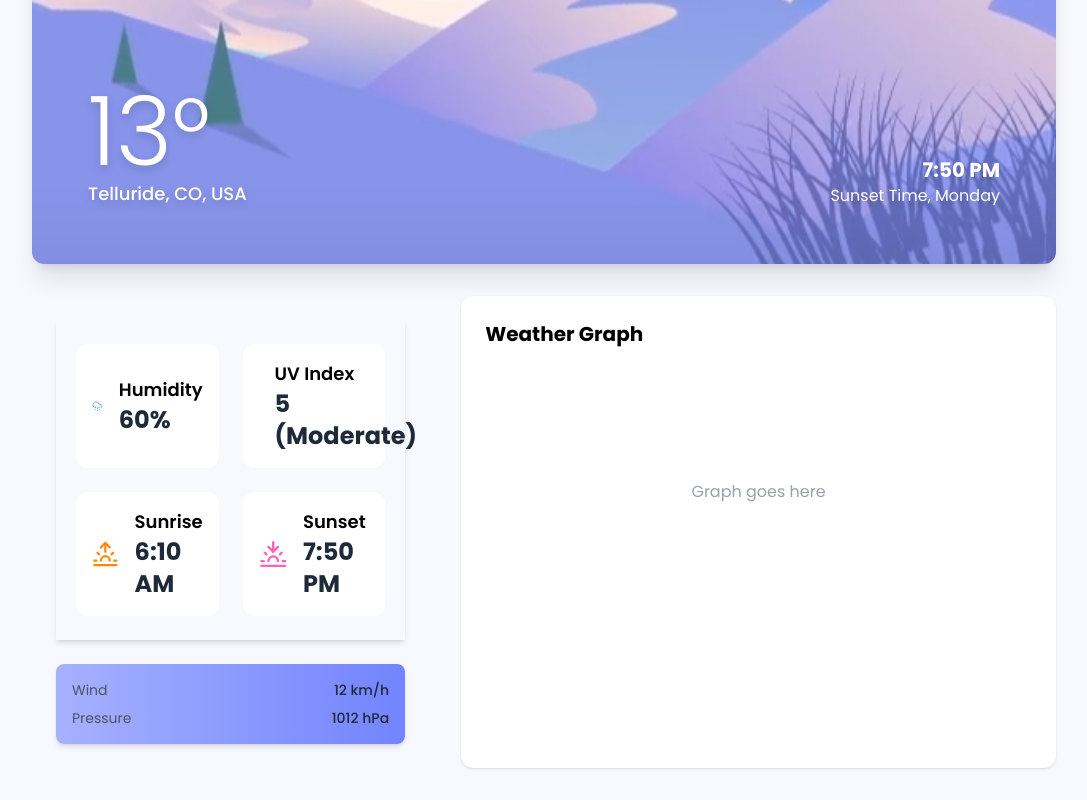
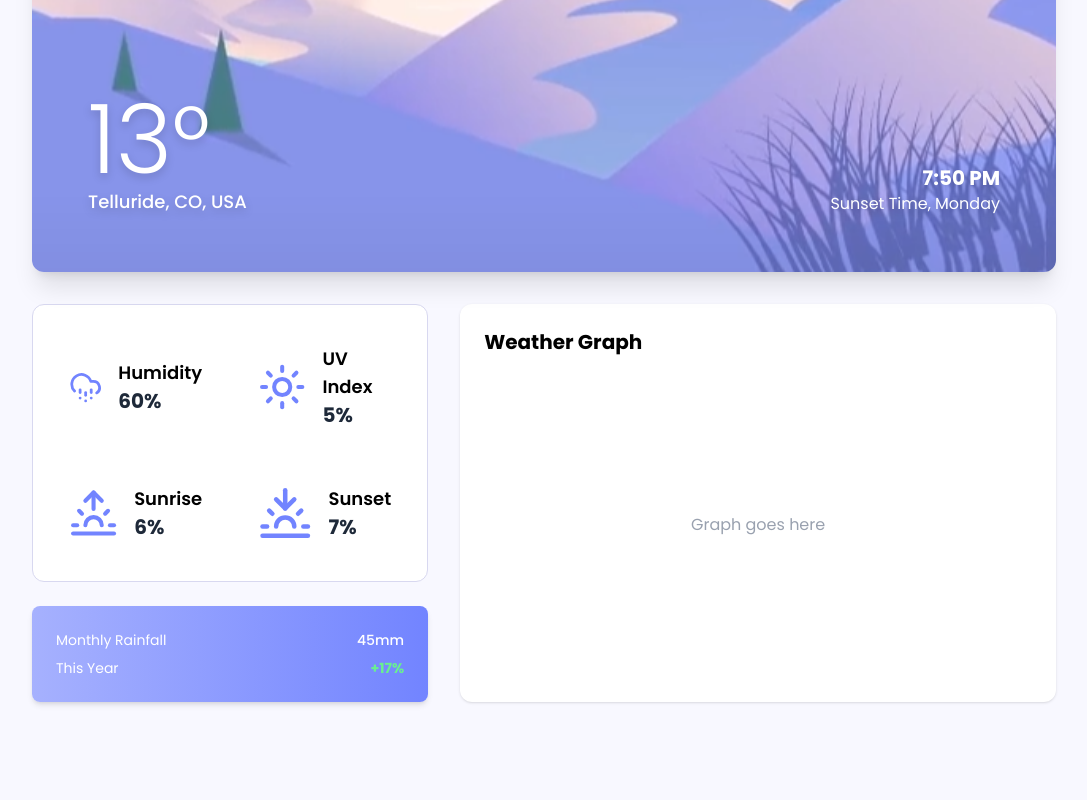
Before and after one commit to ami-inn/weather-app-mt, a Next.js app: page / in a window 1280 px wide. Shown: the part 284-1084 px from the top of the page, without its empty margins (96-1183 px from the left). After the commit the page ends 1018 px from the top, so only its background shows below. Built offline with nearby package versions, Linux system fonts and the light colour scheme; a web font is replaced by a local one.

Commit message:
udpate the ui

```diff
--- a/src/app/page.tsx
+++ b/src/app/page.tsx
@@ -1,22 +1,17 @@
 import React from "react";
-import {
-  LucideMenu,
-  LucideSearch,
-  CloudHail,
-  Sunrise,
-  Sunset,
-  Sun,
-} from "lucide-react";
+import { CloudHail, Sunrise, Sunset, Sun } from "lucide-react";
 import WeatherImg from "../assets/weather.png";
 import Image from "next/image";
 import Navbar from "@/shared/components/Navbar";
+import Card from "@/shared/components/Card";
+import { weatherCards } from "@/constant";
 
 const page = () => {
   return (
     <main className="flex flex-col min-h-screen px-32 py-8  items-center">
-     <Navbar/>
+      <Navbar />
       {/* weathre info section */}
-      <section className="w-full flex justify-center mt-2">
+      <section className="w-full flex justify-center mt-4">
         <div className="relative w-full ">
           <Image
             src={WeatherImg}
@@ -25,7 +20,9 @@ const page = () => {
           />
           {/* Left bottom: Temperature and location */}
           <div className="absolute left-14 bottom-14 text-white">
-            <div className="text-8xl font-light font-poppins drop-shadow-lg">13°</div>
+            <div className="text-8xl font-light font-poppins drop-shadow-lg">
+              13°
+            </div>
             <div className="text-lg font-medium drop-shadow-lg">
               Telluride, CO, USA
             </div>
@@ -39,70 +36,44 @@ const page = () => {
       </section>
 
       {/* about section graph and other thisng */}
-      <section className="flex w-full mt-8 gap-8">
-        {/* Left side: 35% */}
-        <div className="w-[40%]  p-6 flex  flex-col justify-center">
-          {/* Add your left side content here */}
-          <div className="grid grid-cols-2 px-5 py-6 gap-6 shadow-md">
-            {/* Humidity Card */}
-            <div className="flex items-center bg-white rounded-xl   p-4">
-              <CloudHail className="w-10 h-10 text-blue-400 mr-4" />
-              <div>
-                <span className="text-lg font-semibold">Humidity</span>
-                <div className="text-2xl font-bold text-gray-800">60%</div>
-              </div>
-            </div>
-            {/* UV Index Card */}
-            <div className="flex items-center bg-white rounded-xl   p-4">
-              <Sun className="w-10 h-10 text-yellow-400 mr-4" />
-              <div>
-                <span className="text-lg font-semibold">UV Index</span>
-                <div className="text-2xl font-bold text-gray-800">
-                  5 (Moderate)
-                </div>
-              </div>
-            </div>
-            {/* Sunrise Card */}
-            <div className="flex items-center bg-white rounded-xl   p-4">
-              <Sunrise className="w-10 h-10 text-orange-400 mr-4" />
-              <div>
-                <span className="text-lg font-semibold">Sunrise</span>
-                <div className="text-2xl font-bold text-gray-800">6:10 AM</div>
-              </div>
-            </div>
-            {/* Sunset Card */}
-            <div className="flex items-center bg-white rounded-xl   p-4">
-              <Sunset className="w-10 h-10 text-pink-400 mr-4" />
-              <div>
-                <span className="text-lg font-semibold">Sunset</span>
-                <div className="text-2xl font-bold text-gray-800">7:50 PM</div>
-              </div>
-            </div>
+      <section className="flex flex-col md:flex-row w-full mt-8 gap-8">
+        {/* Left side: 40% on desktop, full width on mobile */}
+        <div className="md:w-[40%] w-full  flex flex-col justify-center">
+          <div className="grid grid-cols-2 px-5 py-6 gap-6 border-secondary bg-white border-1 rounded-xl ">
+            {weatherCards.map((card, index) => (
+              <Card
+                key={index}
+                icon={card.icon}
+                label={card.label}
+                percentage={card.percentage}
+              />
+            ))}
           </div>
           {/* Small bottom div */}
           <div
-            className="mt-6 rounded-lg p-4 flex flex-col gap-2 shadow-md"
+            className="mt-6 rounded-lg p-4 px-6 py-6 flex flex-col gap-2 shadow-md"
             style={{
               background: "linear-gradient(90deg, #A6B1FE 0%, #7284FF 100%)",
             }}
           >
-            <div className="flex justify-between">
-              <span className="text-sm text-gray-600">Wind</span>
-              <span className="text-sm font-medium text-gray-800">12 km/h</span>
+            <div className="flex justify-between ">
+              <span className="text-sm text-white">Monthly Rainfall</span>
+              <span className="text-sm font-medium text-white">45mm</span>
             </div>
             <div className="flex justify-between">
-              <span className="text-sm text-gray-600">Pressure</span>
-              <span className="text-sm font-medium text-gray-800">
-                1012 hPa
+              <span className="text-sm text-white">This Year</span>
+              <span className="text-sm font-bold text-[#69EF91]">
+                +17%
               </span>
             </div>
           </div>
         </div>
-        {/* Right side: 65% */}
-        <div className="w-[60%] bg-white rounded-xl shadow p-6">
-          {/* Add your right side content here */}
+
+
+        {/* Right side: 60% on desktop, full width on mobile */}
+        <div className="md:w-[60%] w-full bg-white rounded-xl shadow p-6 flex flex-col">
           <h3 className="text-xl font-bold mb-4">Weather Graph</h3>
-          <div className="h-64 flex items-center justify-center text-gray-400">
+          <div className="flex-1 flex items-center justify-center text-gray-400 min-h-[256px]">
             {/* Placeholder for graph */}
             Graph goes here
           </div>
--- /dev/null
+++ b/src/constant/index.ts
@@ -0,0 +1,30 @@
+import {
+
+  CloudHail,
+  Sunrise,
+  Sunset,
+  Sun,
+} from "lucide-react";
+
+export const weatherCards = [
+    {
+        icon: CloudHail,
+        label: "Humidity",
+        percentage: 60,
+    },
+    {
+        icon: Sun,
+        label: "UV Index",
+        percentage: 5,
+    },
+    {
+        icon: Sunrise,
+        label: "Sunrise",
+        percentage: 6,
+    },
+    {
+        icon: Sunset,
+        label: "Sunset",
+        percentage: 7,
+    },
+]
--- /dev/null
+++ b/src/shared/components/Card.tsx
@@ -0,0 +1,15 @@
+import React from "react";
+
+const Card: React.FC<CardProps> = ({ icon: Icon, label, percentage }) => {
+  return (
+    <div className="flex items-center gap-4 bg-white rounded-xl p-4">
+      <Icon className="w-14 h-14 text-primary" />
+      <div>
+        <span className="text-lg font-semibold">{label}</span>
+        <div className="text-xl font-bold text-gray-800">{percentage}%</div>
+      </div>
+    </div>
+  );
+};
+
+export default Card;
--- a/src/types/index.d.ts
+++ b/src/types/index.d.ts
@@ -0,0 +1,5 @@
+interface CardProps {
+    icon: React.ElementType;
+    label: string;
+    percentage: number;
+}
```
